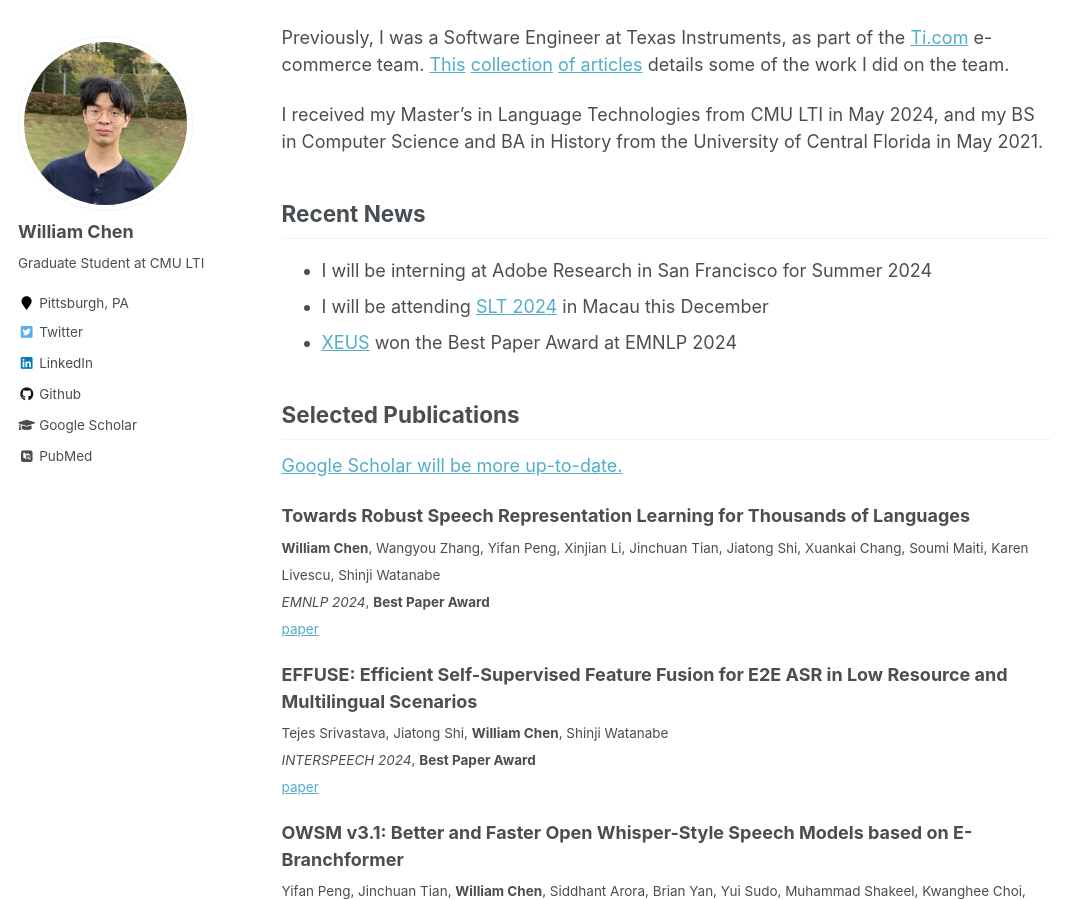
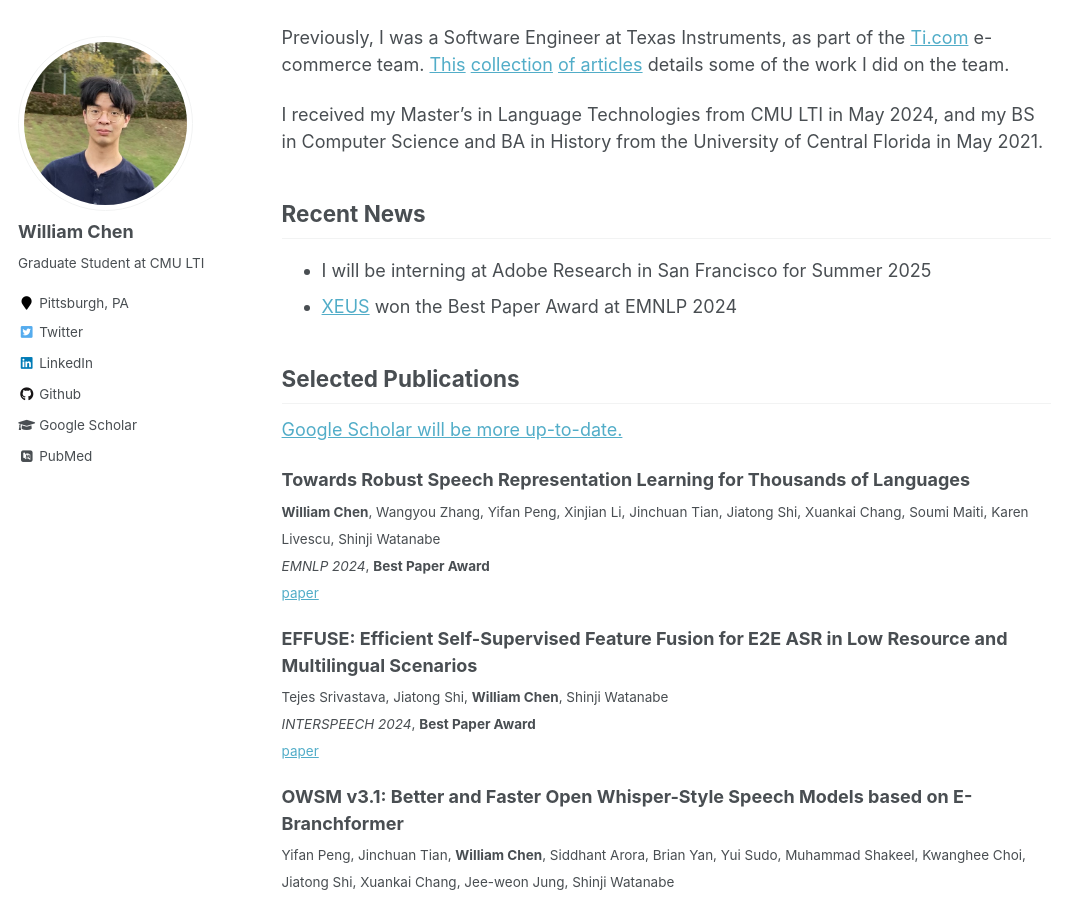
Before and after one commit to wanchichen/wanchichen.github.io, a Jekyll site: the page built from _pages/about.md, in a window 1280 px wide and 900 px high, scrolled down 349 px. Shown: the whole window, without its empty margins (0-1087 px from the left). Built offline with Jekyll 4.4.1, drawn with Linux system fonts in a browser that asks for light colours; some web fonts are replaced.

Commit message:
Update about.md

```diff
--- a/_pages/about.md
+++ b/_pages/about.md
@@ -16,8 +16,7 @@ Previously, I was a Software Engineer at Texas Instruments, as part of the [Ti.c
 I received my Master's in Language Technologies from CMU LTI in May 2024, and my BS in Computer Science and BA in History from the University of Central Florida in May 2021.
 
 ## Recent News
-- I will be interning at Adobe Research in San Francisco for Summer 2024
-- I will be attending [SLT 2024](https://2024.ieeeslt.org/) in Macau this December
+- I will be interning at Adobe Research in San Francisco for Summer 2025
 - [XEUS](https://aclanthology.org/2024.emnlp-main.570/) won the Best Paper Award at EMNLP 2024
 
 ## Selected Publications
```
